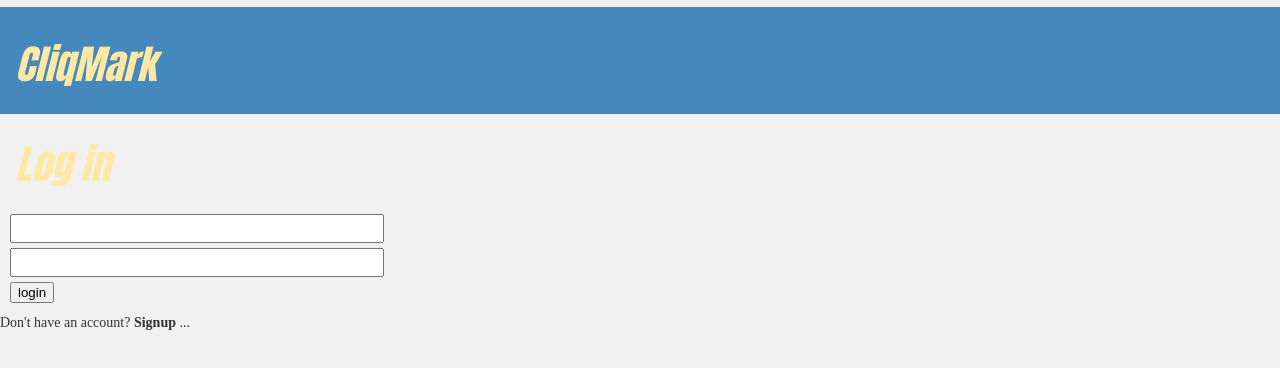
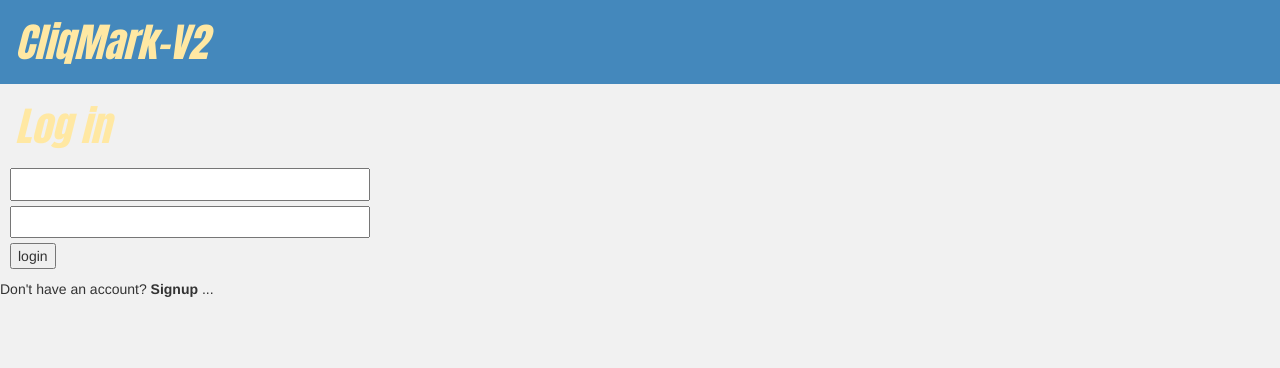
Before and after one commit to neonProjects/cliqmark, a browser extension: page client/index.html in a window 1280 px wide. Drawn offline with nearby package versions, Linux system fonts and the light colour scheme.

Commit message:
added bootstrap

```diff
--- a/client/index.html
+++ b/client/index.html
@@ -3,14 +3,22 @@
   <head>
     <meta charset="utf-8" />
     <title>Cliqmark</title>
+    <!-- Latest compiled and minified CSS -->
+    <link rel="stylesheet" href="http://maxcdn.bootstrapcdn.com/bootstrap/3.3.5/css/bootstrap.min.css">
     <link rel="stylesheet" type="text/css" href="styles/style.css" />
+    <!-- jQuery library -->
+    <script src="https://ajax.googleapis.com/ajax/libs/jquery/1.11.3/jquery.min.js"></script>
+    <!-- Latest compiled JavaScript -->
+    <script src="http://maxcdn.bootstrapcdn.com/bootstrap/3.3.5/js/bootstrap.min.js"></script>
   </head>
   <body>
       <div class="header">
         <div class="logo">
-      <h1>CliqMark</h1>
+          <h1>CliqMark-V2</h1>
         </div>
       </div>
+
+
 
         <!-- templates will be loaded here when naviagted to -->
         <div ng-view></div>
@@ -23,5 +31,10 @@
         <script src="app/bookmarks/bookmarks.js"></script>
         <script src="app/services/services.js"></script>
         <script src="app/app.js"></script>
+
+
+
+
+
   </body>
 </html>
```
Lines whose indentation alone changed are shown as unchanged.
